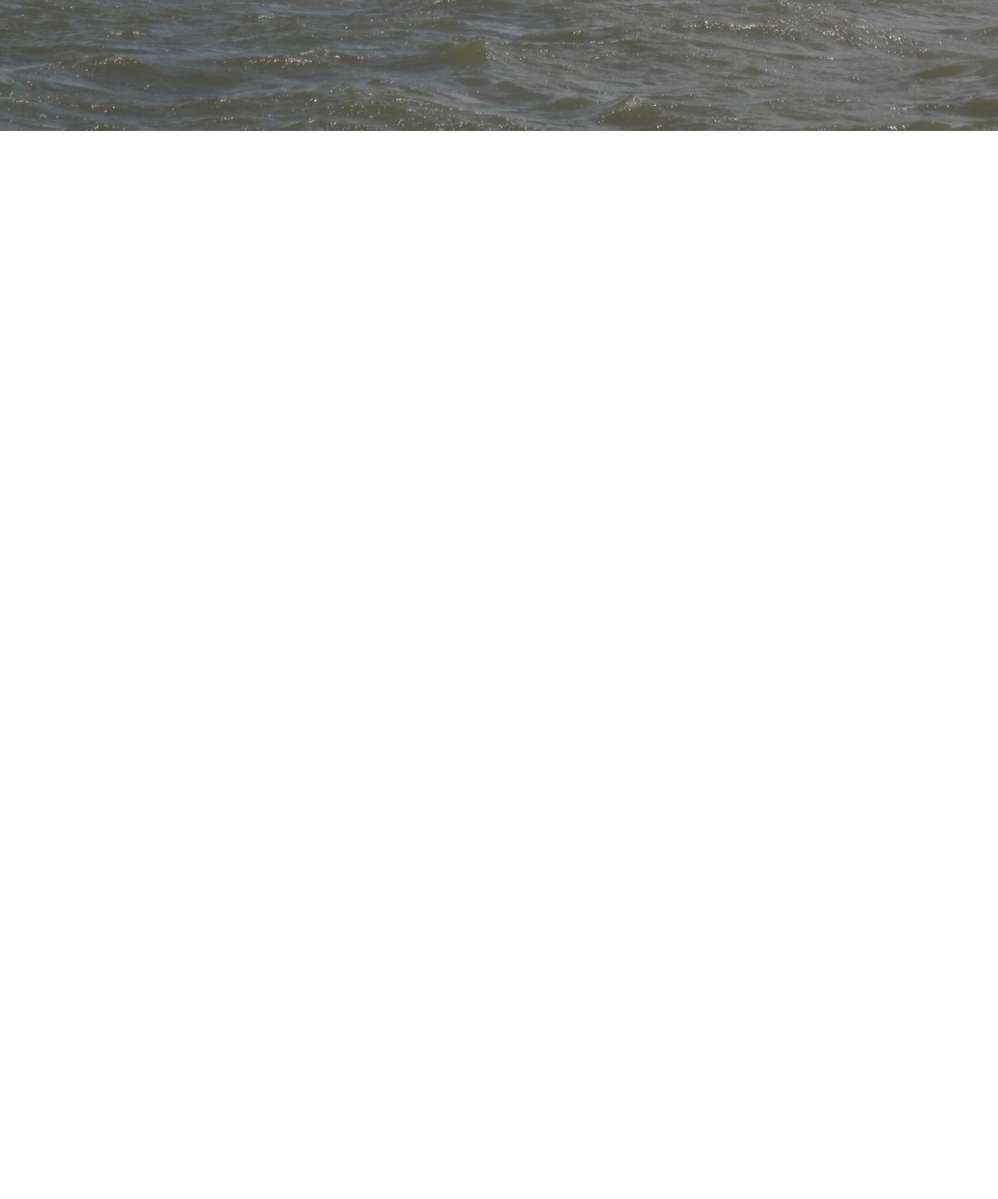
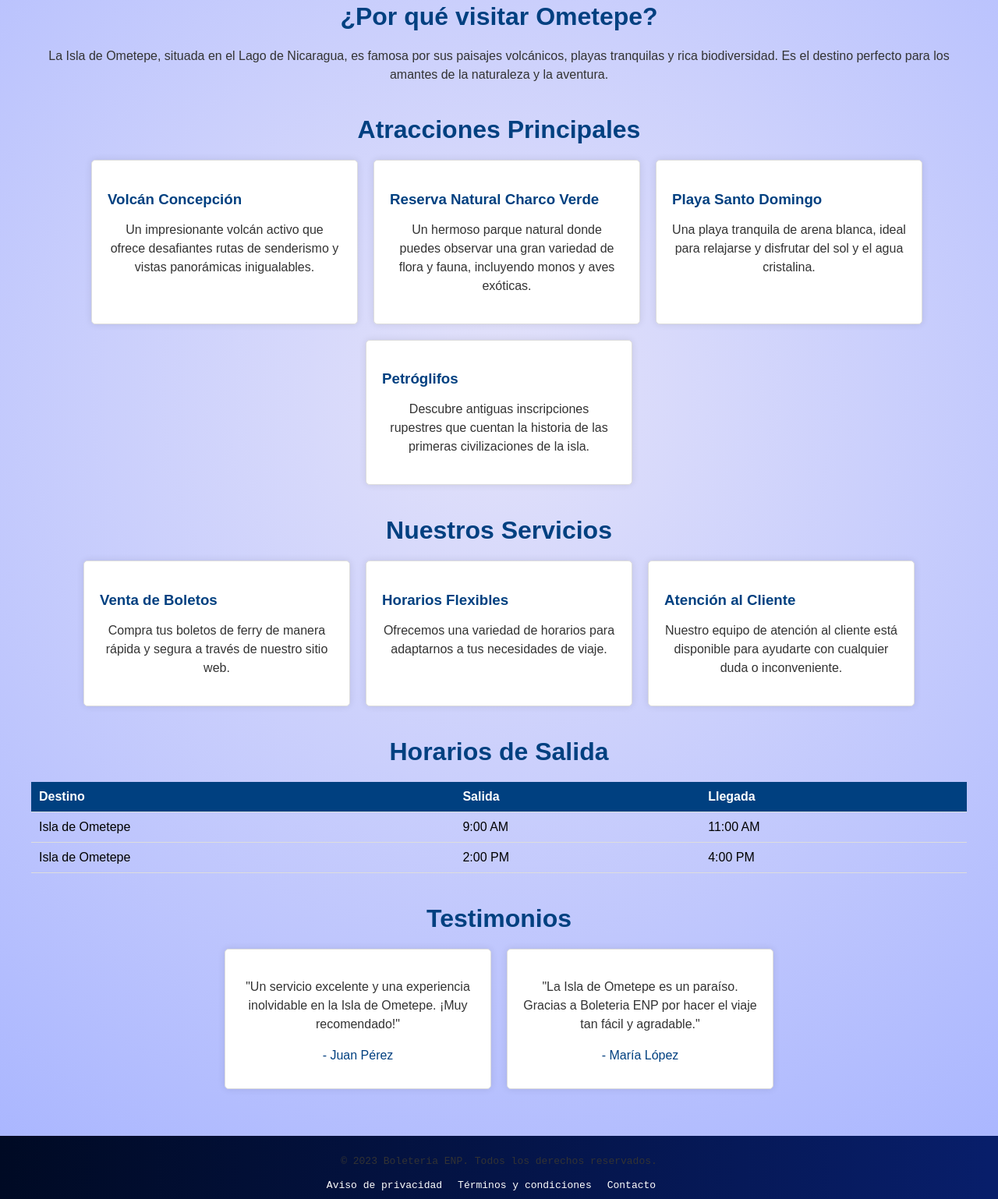
Before and after one commit to Sanders-Leiva/ferrypage, a plain HTML site: page index.html in a window 1280 px wide. Shown: the part 532-2070 px from the top of the page at 78% size. Before the commit the page ends 800 px from the top, so only its background shows below. Drawn offline with Linux system fonts and the light colour scheme.

Commit message:
Agregamos contenido de inicio

```diff
--- a/index.html
+++ b/index.html
@@ -19,6 +19,95 @@
         </nav>
     </header>
 
+    <main>
+        <section class="hero">
+            <h1>Descubre la Isla de Ometepe</h1>
+            <p>Tu próxima aventura te espera en la impresionante Isla de Ometepe. Reserva tus boletos ahora y explora un paraíso único.</p>
+            <a href="./comprarBoleto/index.html" class="cta-button">Comprar Boleto</a>
+        </section>
+
+        <section class="about">
+            <h2>¿Por qué visitar Ometepe?</h2>
+            <p>La Isla de Ometepe, situada en el Lago de Nicaragua, es famosa por sus paisajes volcánicos, playas tranquilas y rica biodiversidad. Es el destino perfecto para los amantes de la naturaleza y la aventura.</p>
+        </section>
+        <h2>Atracciones Principales</h2>
+        <section class="attractions">
+
+            <br><br>
+            <div class="attraction">
+                <h3>Volcán Concepción</h3>
+                <p>Un impresionante volcán activo que ofrece desafiantes rutas de senderismo y vistas panorámicas inigualables.</p>
+            </div>
+            <div class="attraction">
+                <h3>Reserva Natural Charco Verde</h3>
+                <p>Un hermoso parque natural donde puedes observar una gran variedad de flora y fauna, incluyendo monos y aves exóticas.</p>
+            </div>
+            <div class="attraction">
+                <h3>Playa Santo Domingo</h3>
+                <p>Una playa tranquila de arena blanca, ideal para relajarse y disfrutar del sol y el agua cristalina.</p>
+            </div>
+            <div class="attraction">
+                <h3>Petróglifos</h3>
+                <p>Descubre antiguas inscripciones rupestres que cuentan la historia de las primeras civilizaciones de la isla.</p>
+            </div>
+        </section>
+        <h2>Nuestros Servicios</h2>
+        <section class="services">
+
+            <div class="service">
+                <h3>Venta de Boletos</h3>
+                <p>Compra tus boletos de ferry de manera rápida y segura a través de nuestro sitio web.</p>
+            </div>
+            <div class="service">
+                <h3>Horarios Flexibles</h3>
+                <p>Ofrecemos una variedad de horarios para adaptarnos a tus necesidades de viaje.</p>
+            </div>
+            <div class="service">
+                <h3>Atención al Cliente</h3>
+                <p>Nuestro equipo de atención al cliente está disponible para ayudarte con cualquier duda o inconveniente.</p>
+            </div>
+        </section>
+
+        <section class="schedules">
+            <h2>Horarios de Salida</h2>
+            <table>
+                <thead>
+                    <tr>
+                        <th>Destino</th>
+                        <th>Salida</th>
+                        <th>Llegada</th>
+                    </tr>
+                </thead>
+                <tbody>
+                    <tr>
+                        <td>Isla de Ometepe</td>
+                        <td>9:00 AM</td>
+                        <td>11:00 AM</td>
+                    </tr>
+                    <tr>
+                        <td>Isla de Ometepe</td>
+                        <td>2:00 PM</td>
+                        <td>4:00 PM</td>
+                    </tr>
+                    <!-- Más horarios aquí -->
+                </tbody>
+            </table>
+        </section>
+        <h2>Testimonios</h2>
+        <section class="testimonials">
+
+            <div class="testimonial">
+                <p>"Un servicio excelente y una experiencia inolvidable en la Isla de Ometepe. ¡Muy recomendado!"</p>
+                <p class="author">- Juan Pérez</p>
+            </div>
+            <div class="testimonial">
+                <p>"La Isla de Ometepe es un paraíso. Gracias a Boleteria ENP por hacer el viaje tan fácil y agradable."</p>
+                <p class="author">- María López</p>
+            </div>
+            <!-- Más testimonios aquí -->
+        </section>
+    </main>
+
 
 
 
--- a/styles.css
+++ b/styles.css
@@ -3,9 +3,8 @@ html {
     margin: 0;
     padding: 0;
     font-family: Arial, sans-serif;
-    background-image: url(../imagen/San_Jorge_Puerto.jpg);
-    background-position: center; /* Centra la imagen horizontalmente */
-    background-repeat: no-repeat;
+    background: rgb(227,226,250);
+    background: radial-gradient(circle, rgba(227,226,250,1) 0%, rgba(167,180,255,1) 100%);
 }
 
 header {
@@ -89,21 +88,132 @@ nav ul li.comprar-boleto a:hover {
     }
 }
 
-/* For screens with a maximum width of 480px (e.g., mobile phones) */
 
+main {
+    padding: 20px;
+    max-width: 1200px;
+    margin: 0 auto;
+}
 
+.hero {
+    background: url('./imagen/San_Jorge_Puerto.jpg') no-repeat center center/cover;
+    color: white;
+    text-align: center;
+    padding: 100px 20px;
+    position: relative;
+}
 
+.hero h1 {
+    font-size: 2.5em;
+    margin-bottom: 20px;
+}
 
+.hero p {
+    font-size: 1.2em;
+    margin-bottom: 20px;
+}
 
+.cta-button {
+    background-color: #ff6600;
+    color: white;
+    padding: 10px 20px;
+    text-decoration: none;
+    font-size: 1em;
+    border-radius: 5px;
+    transition: background-color 0.3s ease;
+}
+
+.cta-button:hover {
+    background-color: #e65c00;
+}
+
+section {
+    margin-bottom: 40px;
+}
+
+h2 {
+    font-size: 2em;
+    margin-bottom: 20px;
+    color: #004080;
+    text-align: center;
+}
+
+p {
+    font-size: 1em;
+    line-height: 1.5;
+    color: #333;
+    text-align: center;
+}
+
+.attractions, .services, .testimonials {
+    display: flex;
+    flex-wrap: wrap;
+    gap: 20px;
+    justify-content: center;
+}
+
+.attraction, .service, .testimonial {
+    background-color: white;
+    border: 1px solid #ddd;
+    border-radius: 5px;
+    padding: 20px;
+    flex: 1 1 calc(33.333% - 40px);
+    box-shadow: 0 0 10px rgba(0,0,0,0.1);
+    transition: transform 0.3s ease;
+    max-width: 300px;
+    text-align: left;
+}
+
+.attraction:hover, .service:hover, .testimonial:hover {
+    transform: translateY(-5px);
+}
+
+.attraction h3, .service h3, .testimonial p.author {
+    margin-bottom: 10px;
+    color: #004080;
+}
+
+.schedules table {
+    width: 100%;
+    border-collapse: collapse;
+    margin-top: 20px;
+}
+
+.schedules th, .schedules td {
+    padding: 10px;
+    text-align: left;
+    border-bottom: 1px solid #ddd;
+}
+
+.schedules th {
+    background-color: #004080;
+    color: white;
+}
+
+@media (max-width: 768px) {
+    .attraction, .service, .testimonial {
+        flex: 1 1 100%;
+        max-width: 100%;
+    }
+
+    .hero {
+        padding: 50px 20px;
+    }
+
+    .hero h1 {
+        font-size: 2em;
+    }
+
+    .hero p {
+        font-size: 1em;
+    }
+}
 
 
 /* Footer styles */
 footer {
-    background: rgb(37,42,60);
-    background: -moz-linear-gradient(90deg, rgba(37,42,60,0.8) 0%, rgba(0,114,249,0.8) 100%);
-    background: -webkit-linear-gradient(90deg, rgba(37,42,60,0.8) 0%, rgba(0,114,249,0.8) 100%);
-    background: linear-gradient(90deg, rgba(37,42,60,0.8) 0%, rgba(0,114,249,0.8) 100%);
-    filter: progid:DXImageTransform.Microsoft.gradient(startColorstr="#252a3c",endColorstr="#0072f9",GradientType=1);
+    background: rgb(0,10,36);
+    background: linear-gradient(90deg, rgba(0,10,36,1) 0%, rgba(8,30,106,1) 99%);
     color: #fff;
     padding: 0px;
     text-align: center;
```
